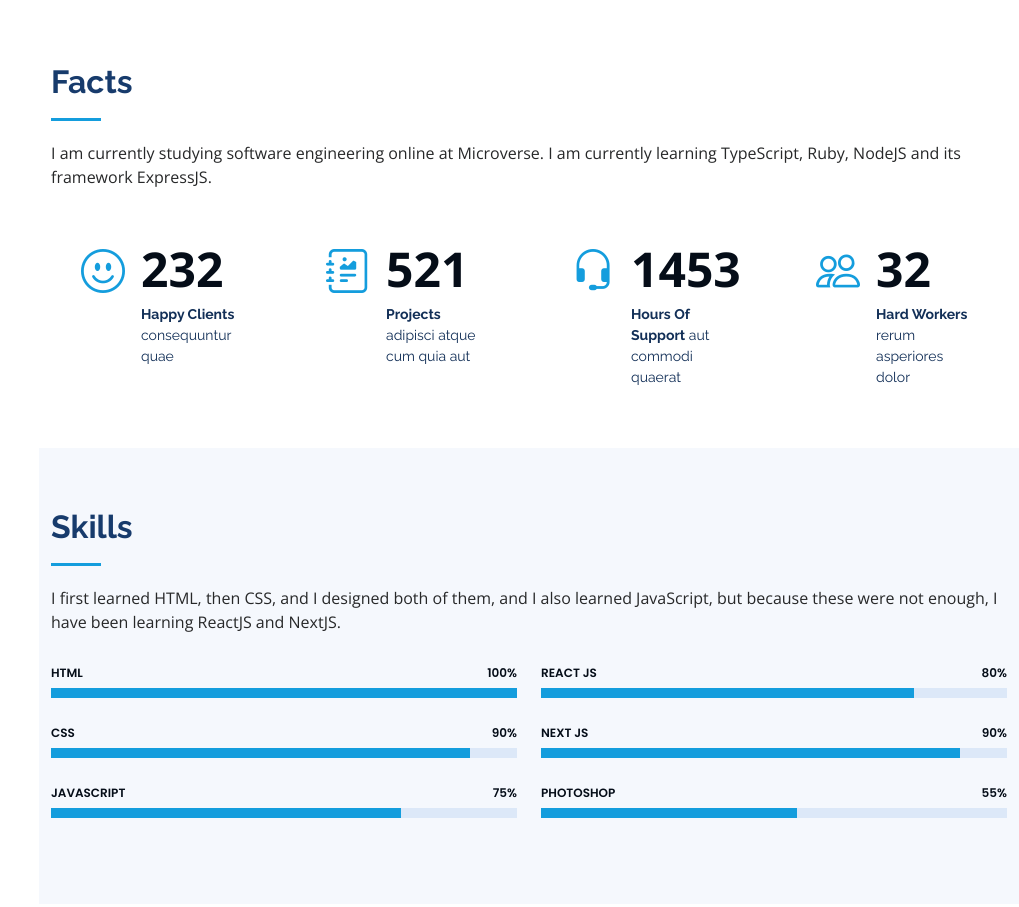
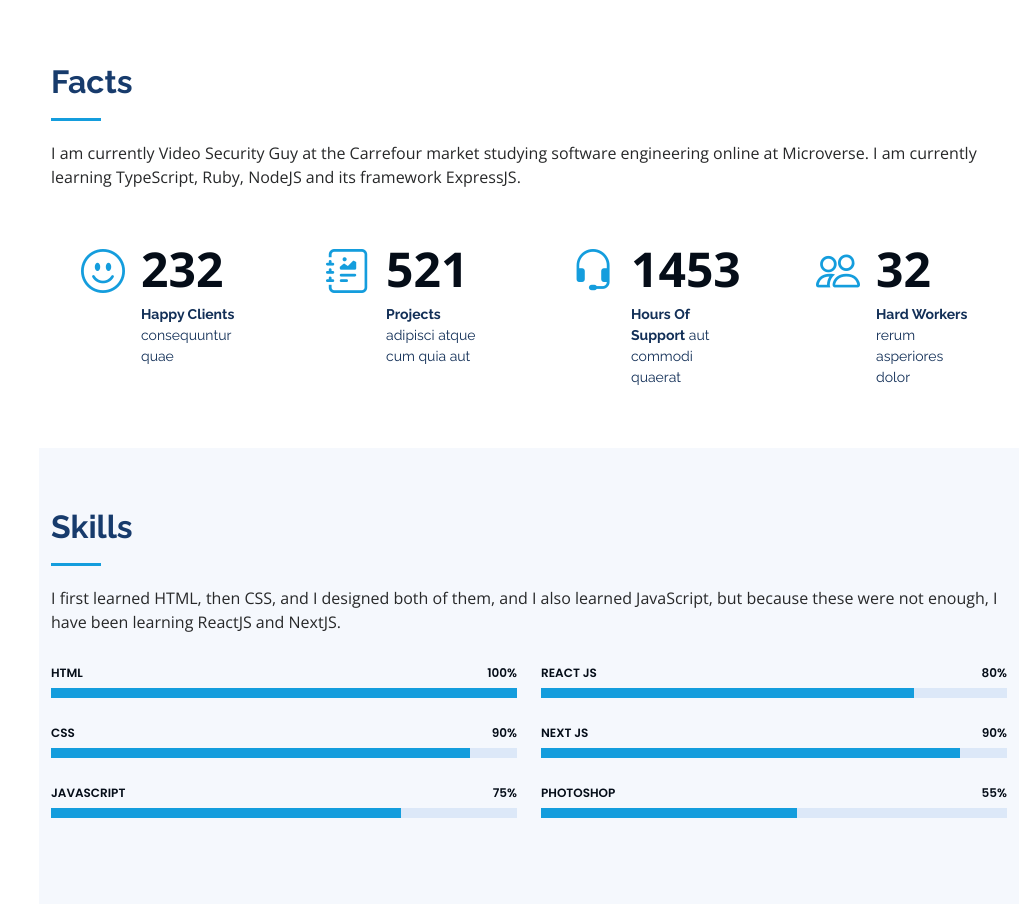
Before and after one commit to dilshodturabov/about-me, a plain HTML site: page index.html in a window 1280 px wide. Shown: the part 1521-2428 px from the top of the page, without its empty margins (261-1280 px from the left). Drawn offline with nearby package versions, Linux system fonts and the light colour scheme.

Commit message:
Update index.html

```diff
--- a/index.html
+++ b/index.html
@@ -107,7 +107,7 @@
             <div class="container">
                 <div class="section-title">
                     <h2>Facts</h2>
-                    <p>I am currently studying software engineering online at Microverse. I am currently learning TypeScript, Ruby, NodeJS and its framework ExpressJS.</p>
+                    <p>I am currently Video Security Guy at the Carrefour market studying software engineering online at Microverse. I am currently learning TypeScript, Ruby, NodeJS and its framework ExpressJS.</p>
                 </div>
                 <div class="row no-gutters">
                     <div class="col-lg-3 col-md-6 d-md-flex align-items-md-stretch" data-aos="fade-up">
```
